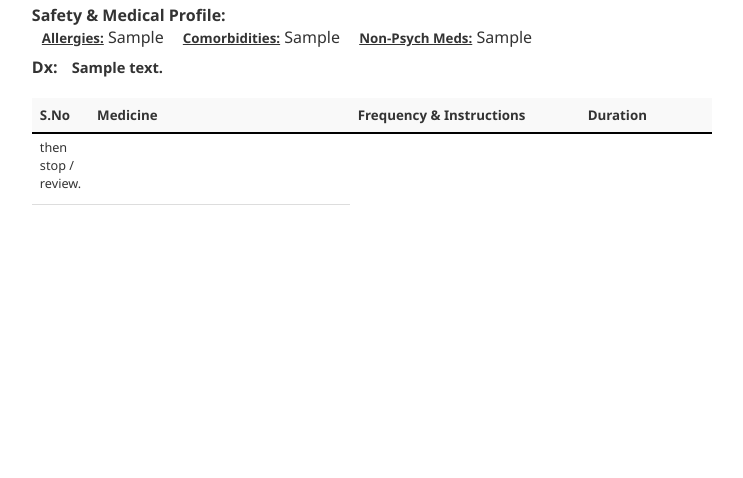
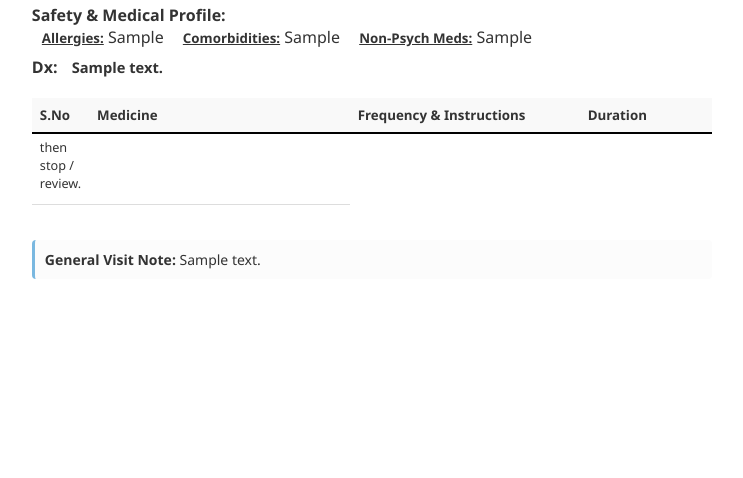
Before and after one commit to Kesava1995/PsycheLifeAppDemo, a Flask app: page /preview_prescription/1 in a window 1280 px wide. Shown: the part 428-906 px from the top of the page, without its empty margins (268-1011 px from the left). Run offline with Flask 3, Linux system fonts and the light colour scheme; the visitor is signed in with stand-in values (Sample User, id 1); tables that the repository leaves empty hold one stand-in row (values such as "Sample post").

Commit message:
200226-6

```diff
--- a/templates/preview_prescription.html
+++ b/templates/preview_prescription.html
@@ -317,6 +317,11 @@
             </tbody>
         </table>
 
+        {% if visit.note %}
+        <div style="margin-top: 15px; margin-bottom: 20px; font-size: 10.5pt; padding: 10px; background-color: #fcfcfc; border-left: 3px solid #7ab8e0; border-radius: 4px;">
+            <strong>General Visit Note:</strong> {{ visit.note }}
+        </div>
+        {% endif %}
         <div class="rx-footer">
             <div style="font-size: 8pt; color: #777;">
                 <!--Generated by Continuum Psychiatry<br>
```
